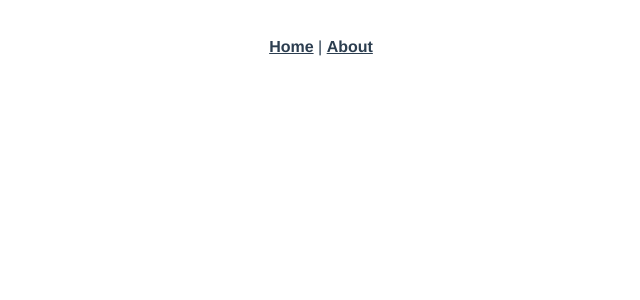
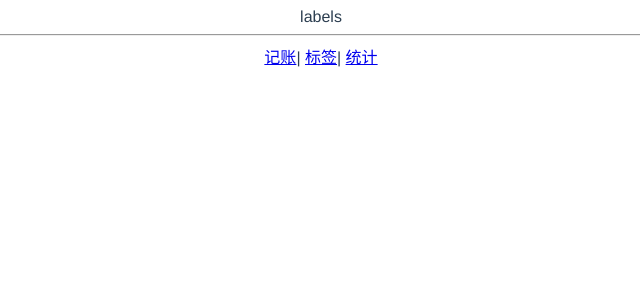
Before and after one commit to icebergyu/bookkeeping, a Vue app: page /#/labels in a window 1280 px wide. Shown: the top 300 px of the page, without its empty margins (319-959 px from the left). Built offline with nearby package versions, Linux system fonts and the light colour scheme.

Commit message:
feat:init

```diff
--- a/src/App.vue
+++ b/src/App.vue
@@ -1,10 +1,12 @@
 <template>
   <div id="app">
-    <div id="nav">
-      <router-link to="/">Home</router-link> |
-      <router-link to="/about">About</router-link>
+    <router-view />
+    <hr />
+    <div>
+      <router-link to="/money">记账</router-link>|
+      <router-link to="/labels">标签</router-link>|
+      <router-link to="/statistics">统计</router-link>
     </div>
-    <router-view/>
   </div>
 </template>
 
--- a/src/router/index.ts
+++ b/src/router/index.ts
@@ -1,22 +1,28 @@
 import Vue from 'vue'
 import VueRouter, { RouteConfig } from 'vue-router'
 import Home from '../views/Home.vue'
+import Money from '@/views/Money.vue'
+import Labels from '@/views/Labels.vue'
+import Statistics from '@/views/Statistics.vue'
 
 Vue.use(VueRouter)
 
-  const routes: Array<RouteConfig> = [
+const routes: Array<RouteConfig> = [
   {
     path: '/',
-    name: 'Home',
-    component: Home
+    redirect: '/money'
   },
   {
-    path: '/about',
-    name: 'About',
-    // route level code-splitting
-    // this generates a separate chunk (about.[hash].js) for this route
-    // which is lazy-loaded when the route is visited.
-    component: () => import(/* webpackChunkName: "about" */ '../views/About.vue')
+    path: '/money',
+    component: Money
+  },
+  {
+    path: '/labels',
+    component: Labels
+  },
+  {
+    path: '/statistics',
+    component: Statistics
   }
 ]
 
--- /dev/null
+++ b/src/views/Labels.vue
@@ -0,0 +1,10 @@
+<template>
+  <div>labels</div>
+</template>
+
+<script>
+export default {};
+</script>
+
+<style lang="scss" scoped>
+</style>
--- /dev/null
+++ b/src/views/Money.vue
@@ -0,0 +1,10 @@
+<template>
+  <div>money</div>
+</template>
+
+<script>
+export default {};
+</script>
+
+<style lang="scss" scoped>
+</style>
--- /dev/null
+++ b/src/views/Statistics.vue
@@ -0,0 +1,10 @@
+<template>
+  <div>statistics</div>
+</template>
+
+<script>
+export default {};
+</script>
+
+<style lang="scss" scoped>
+</style>
```
